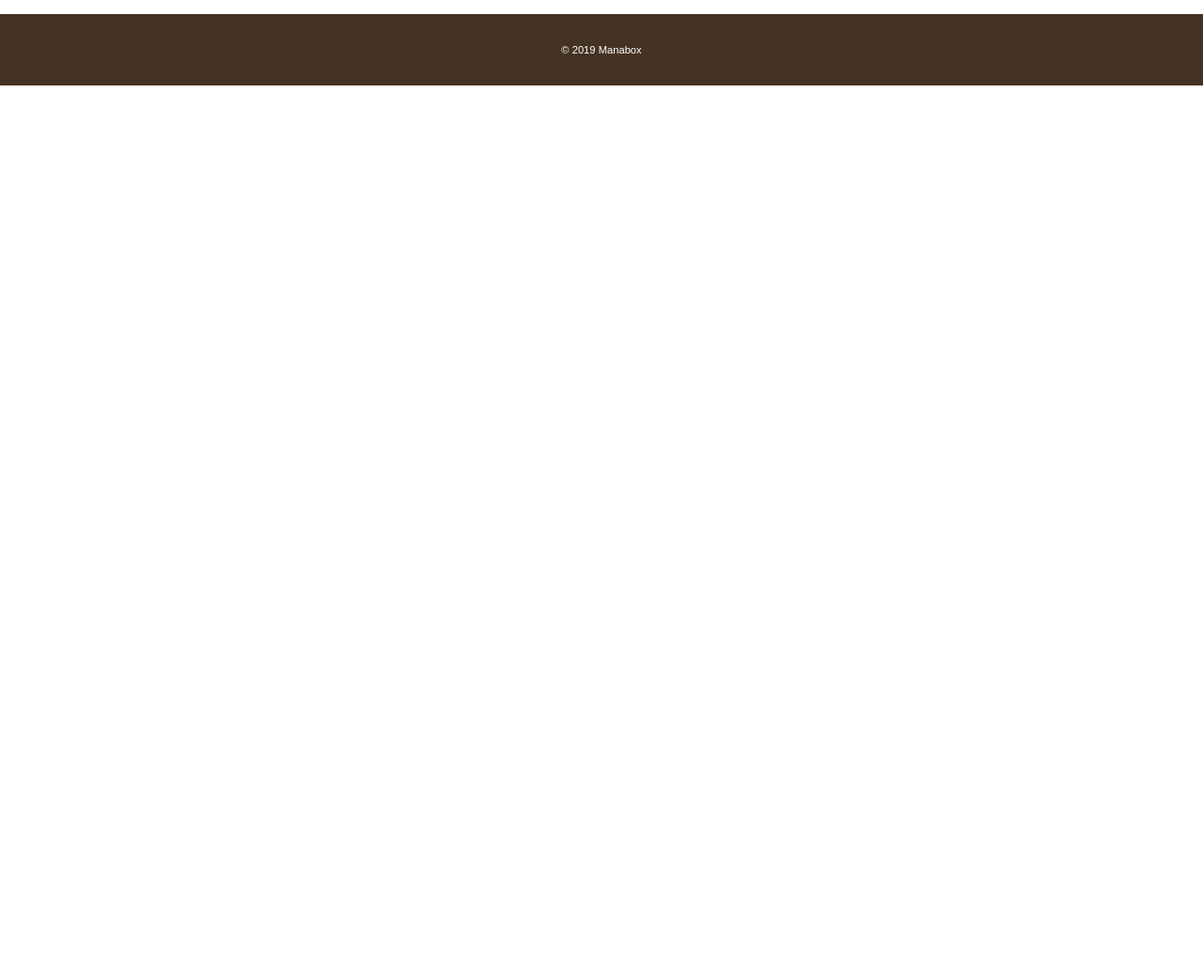
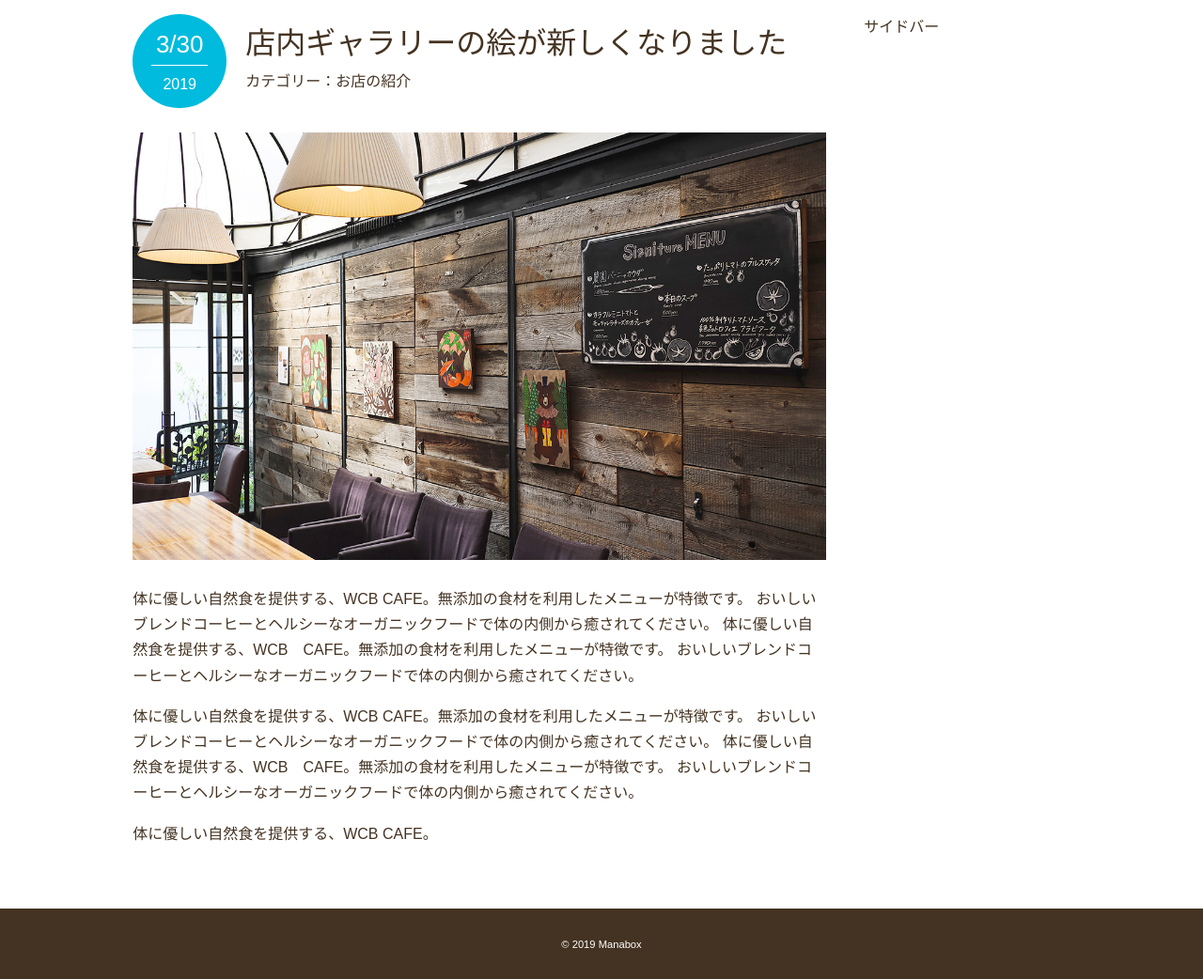
Before and after one commit to bonot9434/WCB_Cafe, a plain HTML site: page news.html in a window 1280 px wide. Shown: the part 295-1337 px from the top of the page at 94% size. Before the commit the page ends 800 px from the top, so only its background shows below. Drawn offline with Linux system fonts and the light colour scheme; some packages are replaced by stand-ins of ours.

Commit message:
[add]メインバー

```diff
--- a/news.html
+++ b/news.html
@@ -26,9 +26,35 @@
         <h2 class="page-title">NEWS</h2>
       </div><!-- /.wrapper-->
     </div>
+    <div class="news-contents wrapper">
+      <article>
+        <header class="post-info">
+          <h2 class="post-title">店内ギャラリーの絵が新しくなりました</h2>
+          <p class="post-date">3/30 <span>2019</span></p>
+          <p class="post-cat">カテゴリー：お店の紹介</p>
+        </header>
+        <img src="images/wall.jpg" alt="店内の様子">
+        <p>
+          体に優しい自然食を提供する、WCB CAFE。無添加の食材を利用したメニューが特徴です。
+          おいしいブレンドコーヒーとヘルシーなオーガニックフードで体の内側から癒されてください。
+          体に優しい自然食を提供する、WCB　CAFE。無添加の食材を利用したメニューが特徴です。
+          おいしいブレンドコーヒーとヘルシーなオーガニックフードで体の内側から癒されてください。
+        </p>
+        <p>
+          体に優しい自然食を提供する、WCB CAFE。無添加の食材を利用したメニューが特徴です。
+          おいしいブレンドコーヒーとヘルシーなオーガニックフードで体の内側から癒されてください。
+          体に優しい自然食を提供する、WCB　CAFE。無添加の食材を利用したメニューが特徴です。
+          おいしいブレンドコーヒーとヘルシーなオーガニックフードで体の内側から癒されてください。
+        </p>
+        <p>体に優しい自然食を提供する、WCB CAFE。</p>
+      </article>
+      <aside>
+        サイドバー
+      </aside>
+    </div>
+    <footer>
+      <div class="wrapper">
+        <p><small>&copy; 2019 Manabox</small></p>
+      </div>
+    </footer>
   </body>
-  <footer>
-    <div class="wrapper">
-      <p><small>&copy; 2019 Manabox</small></p>
-    </div>
-  </footer>
--- a/style.css
+++ b/style.css
@@ -99,7 +99,7 @@ img {
 }
 
 /* NEWS */
-#news{
+#news {
   background-image: url(../images/news-bg.jpg);
   height: 270px;
   margin-bottom: 40px;
@@ -109,7 +109,7 @@ img {
   text-align: center;
 }
 
-footer{
+footer {
   background: #432;
   text-align: center;
   padding: 26px 0;
@@ -119,3 +119,66 @@ footer p {
   color: #fff;
   font-size: 0.875rem;
 }
+
+/*記事部分*/
+article {
+  width: 74%;
+}
+
+.post-info {
+  position: relative;
+  padding-top: 4px;
+  margin-bottom: 40px;
+}
+
+.post-date {
+  background: #0bd;
+  border-radius: 50%;
+  color: #fff;
+  width: 100px;
+  height: 100px;
+  font-size: 1.625rem;
+  text-align: center;
+  position: absolute;
+  top: 0;
+  padding-top: 10px;
+}
+
+.post-date span {
+  font-size: 1rem;
+  border-top: 1px rgba(255, 255, 255, 5) solid;
+  padding-top: 6px;
+  display: block;
+  width: 60px;
+  margin: 0 auto;
+}
+
+.post-title {
+  font-family: "Yu Mincho", "YuMincho", serif;
+  font-size: 2rem;
+  font-weight: normal;
+}
+
+.post-title,
+.post-cat {
+  margin-left: 120px;
+}
+
+article img {
+  margin-bottom: 20px;
+}
+
+article p {
+  margin-bottom: 1rem;
+}
+
+/*サイドバー*/
+aside {
+  width: 22%;
+}
+
+.news-contents {
+  display: flex;
+  justify-content: space-between;
+  margin-bottom: 50px;
+}
```
Also changed, not shown: 1 other file.
